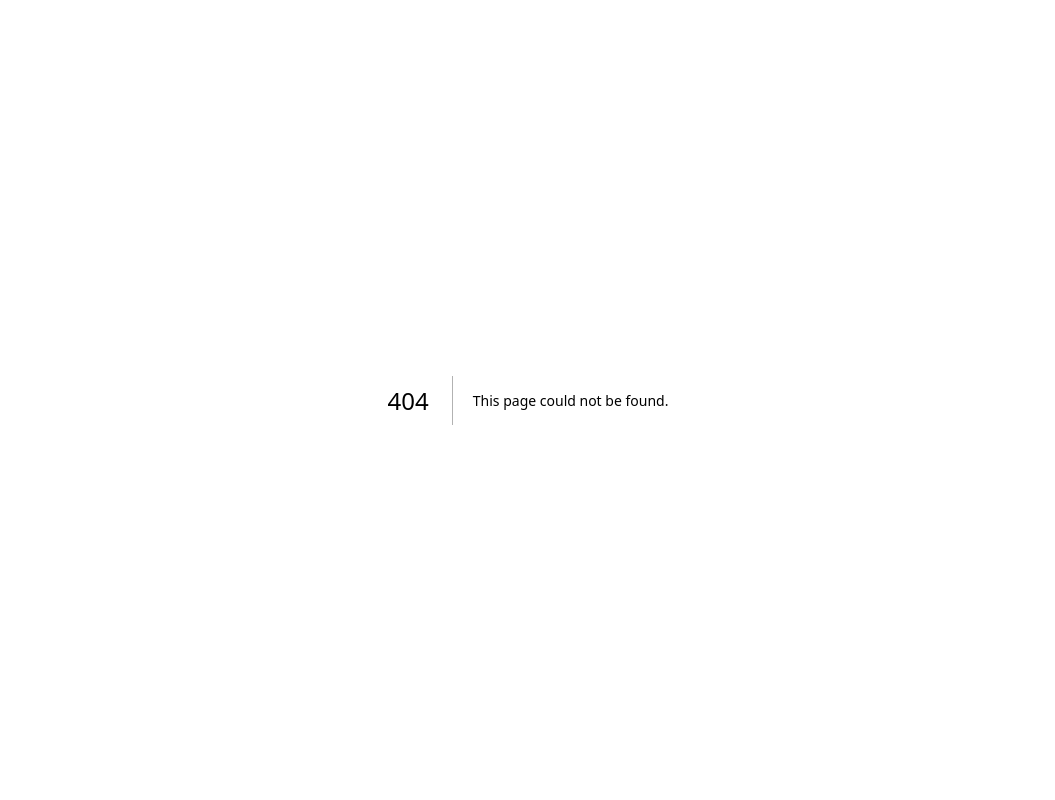
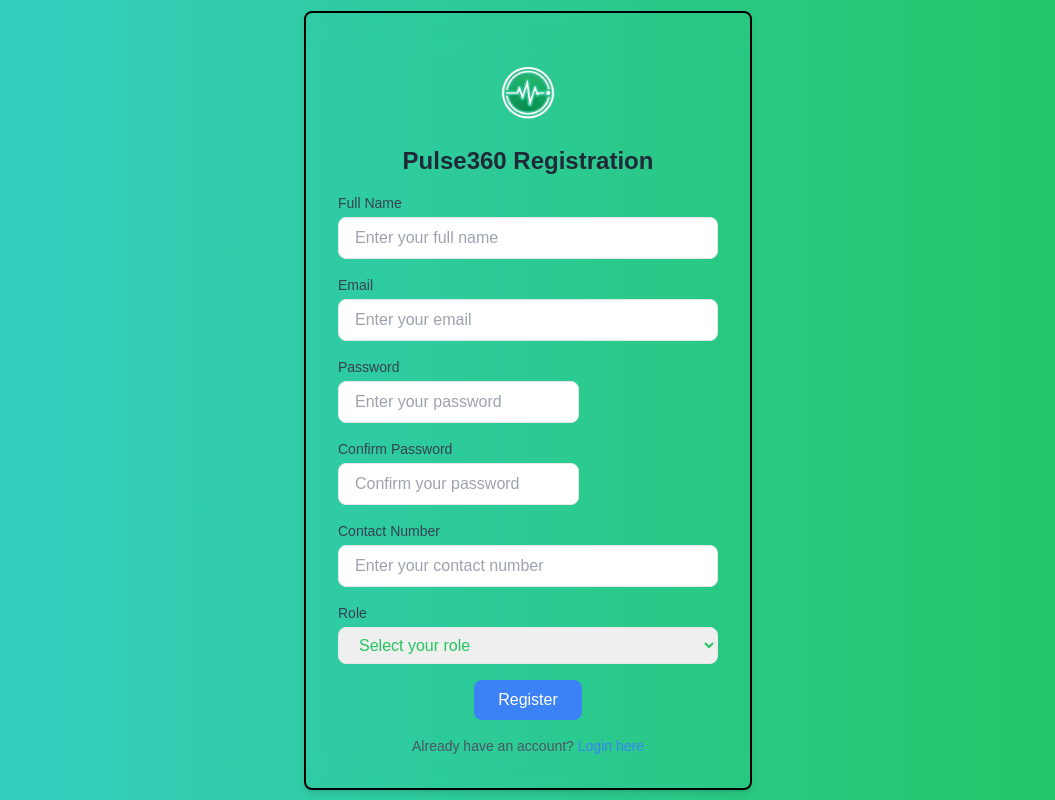
Before and after one commit to Satwik-Kar/HMS, a Next.js app in the folder hms-app/: page /register in a window 1280 px wide. Before the commit this address had no page. Shown: the whole page, without its empty margins (112-1167 px from the left). Built offline with nearby package versions, Linux system fonts and the light colour scheme.

Commit message:
added routing and registration pages

```diff
--- a/hms-app/src/app/page.js
+++ b/hms-app/src/app/page.js
@@ -1,5 +1,5 @@
 
-import Home from "@/app/loader";
+import Home from "@/pages/splashscreen";
 
 export default function Page() {
   return (
--- /dev/null
+++ b/hms-app/src/pages/register/index.jsx
@@ -0,0 +1,134 @@
+"use client";
+import '../../app/globals.css'
+
+export default function Registration() {
+    return (
+        <div className="flex items-center justify-center min-h-screen bg-gradient-to-r from-accent to-primary">
+            <div className="border-2 border-black bg-transparent backdrop-blur-lg p-8 rounded-lg shadow-md max-w-md w-full justify-center items-center">
+                <img className={"bg-transparent mx-auto rounded-2xl"} src={"/logos/secondary.webp"} alt="logo" width={100} height={100}/>
+                <h2 className="text-2xl font-bold mb-4 text-center text-gray-800">Pulse360 Registration</h2>
+
+                <form>
+                    {/* Full Name */}
+                    <div className="mb-4">
+                        <label
+                            htmlFor="fullName"
+                            className="block text-sm font-medium text-gray-700 mb-1"
+                        >
+                            Full Name
+                        </label>
+                        <input
+                            type="text"
+                            id="fullName"
+                            className="w-full px-4 py-2 border rounded-lg focus:outline-none focus:ring-2 focus:ring-black text-primary"
+                            placeholder="Enter your full name"
+                        />
+                    </div>
+
+                    {/* Email */}
+                    <div className="mb-4">
+                        <label
+                            htmlFor="email"
+                            className="block text-sm font-medium text-gray-700 mb-1"
+                        >
+                            Email
+                        </label>
+                        <input
+                            type="email"
+                            id="email"
+                            className="text-primary w-full px-4 py-2 border rounded-lg focus:outline-none focus:ring-2 focus:ring-black"
+                            placeholder="Enter your email"
+                        />
+                    </div>
+
+                    {/* Password */}
+                    <div className="mb-4">
+                        <label
+                            htmlFor="password"
+                            className="block text-sm font-medium text-gray-700 mb-1"
+                        >
+                            Password
+                        </label>
+                        <input
+                            type="password"
+                            id="password"
+                            className=" text-primaryw-full px-4 py-2 border rounded-lg focus:outline-none focus:ring-2 focus:ring-black"
+                            placeholder="Enter your password"
+                        />
+                    </div>
+
+                    {/* Confirm Password */}
+                    <div className="mb-4">
+                        <label
+                            htmlFor="confirmPassword"
+                            className="block text-sm font-medium text-gray-700 mb-1"
+                        >
+                            Confirm Password
+                        </label>
+                        <input
+                            type="password"
+                            id="confirmPassword"
+                            className=" text-primaryw-full px-4 py-2 border rounded-lg focus:outline-none focus:ring-2 focus:ring-black"
+                            placeholder="Confirm your password"
+                        />
+                    </div>
+
+                    {/* Contact Number */}
+                    <div className="mb-4">
+                        <label
+                            htmlFor="contact"
+                            className="block text-sm font-medium text-gray-700 mb-1"
+                        >
+                            Contact Number
+                        </label>
+                        <input
+                            type="text"
+                            id="contact"
+                            className="text-primary w-full px-4 py-2 border rounded-lg focus:outline-none focus:ring-2 focus:ring-black"
+                            placeholder="Enter your contact number"
+                        />
+                    </div>
+
+                    {/* Role Dropdown */}
+                    <div className="mb-4">
+                        <label
+                            htmlFor="role"
+                            className="block text-sm font-medium text-gray-700 mb-1"
+                        >
+                            Role
+                        </label>
+                        <select
+                            id="role"
+                            className="text-primary w-full px-4 py-2 border rounded-lg focus:outline-none focus:ring-2 focus:ring-black"
+                        >
+                            <option value="">Select your role</option>
+                            <option value="admin">Admin</option>
+                            <option value="doctor">Doctor</option>
+                            <option value="nurse">Nurse</option>
+                            <option value="receptionist">Receptionist</option>
+                            <option value="patient">Patient</option>
+                        </select>
+                    </div>
+
+                    {/* Submit Button */}
+                    <div className="flex justify-center">
+                        <button
+                            type="submit"
+                            className="bg-blue-500 text-white px-6 py-2 rounded-lg hover:bg-blue-600 focus:outline-none focus:ring-2 focus:ring-black"
+                        >
+                            Register
+                        </button>
+                    </div>
+                </form>
+
+                {/* Login Link */}
+                <p className="mt-4 text-sm text-center text-gray-600">
+                    Already have an account?{' '}
+                    <a href="/login" className="text-blue-500 hover:underline">
+                        Login here
+                    </a>
+                </p>
+            </div>
+        </div>
+    );
+}
--- a/hms-app/src/app/loader.jsx
+++ b/hms-app/src/pages/splashscreen/index.jsx
@@ -1,22 +1,19 @@
 "use client";
-import Loader from '../app/components/loader_component';
-import {useEffect, useState} from "react";
-import {db} from "../../firebase.config";
-import {addDoc, collection} from "firebase/firestore";
-import User from "@/app/models/User";
-
-// const user = new User(123, "Satwik", "password", "admin", 9583699739, "fakirpur", "");
-
-
+import Loader from '../../app/components/loader_component';
+import { useEffect, useState } from "react";
+import { useRouter } from "next/navigation";
+import '../../app/globals.css'
 export default function Home() {
+    const [loading, setLoading] = useState(true);
+    const router = useRouter();
 
     useEffect(() => {
-        //api loads
+        const timeout = setTimeout(() => {
+            router.push('/register');
+        }, 3000);
 
-
-
-    }, []);
-    const [loading, setLoading] = useState(true);
+        return () => clearTimeout(timeout);
+    }, [router]);
 
     return (
         <>
@@ -33,8 +30,7 @@
             <div
                 className="bg-primary w-screen h-screen flex justify-center items-center font-[family-name:var(--font-geist-sans)]"
             >
-                <div className="flex   w-max h-max flex-col justify-center items-center">
-
+                <div className="flex w-max h-max flex-col justify-center items-center">
                     <img
                         src={"/logos/primary_lg.webp"}
                         alt="primary logo"
@@ -42,10 +38,9 @@
                     />
 
                     <div className="flex">
-                        {loading && <Loader/>}
+                        {loading && <Loader />}
                     </div>
                 </div>
-
             </div>
         </>
     );
```
